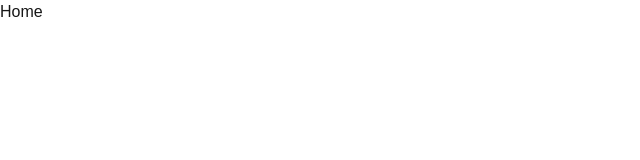
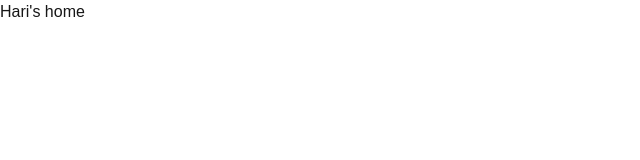
Before and after one commit to hussain-wac/a-com, a Next.js app: page / in a window 1280 px wide. Shown: the top 160 px of the page, without its empty margins (0-640 px from the left). Built offline with nearby package versions, Linux system fonts and the light colour scheme.

Commit message:
hari home

```diff
--- a/app/page.js
+++ b/app/page.js
@@ -2,7 +2,7 @@ import React from 'react'
 
 function page() {
   return (
-    <div>Home</div>
+    <div>Hari's home</div>
   )
 }
 
```
